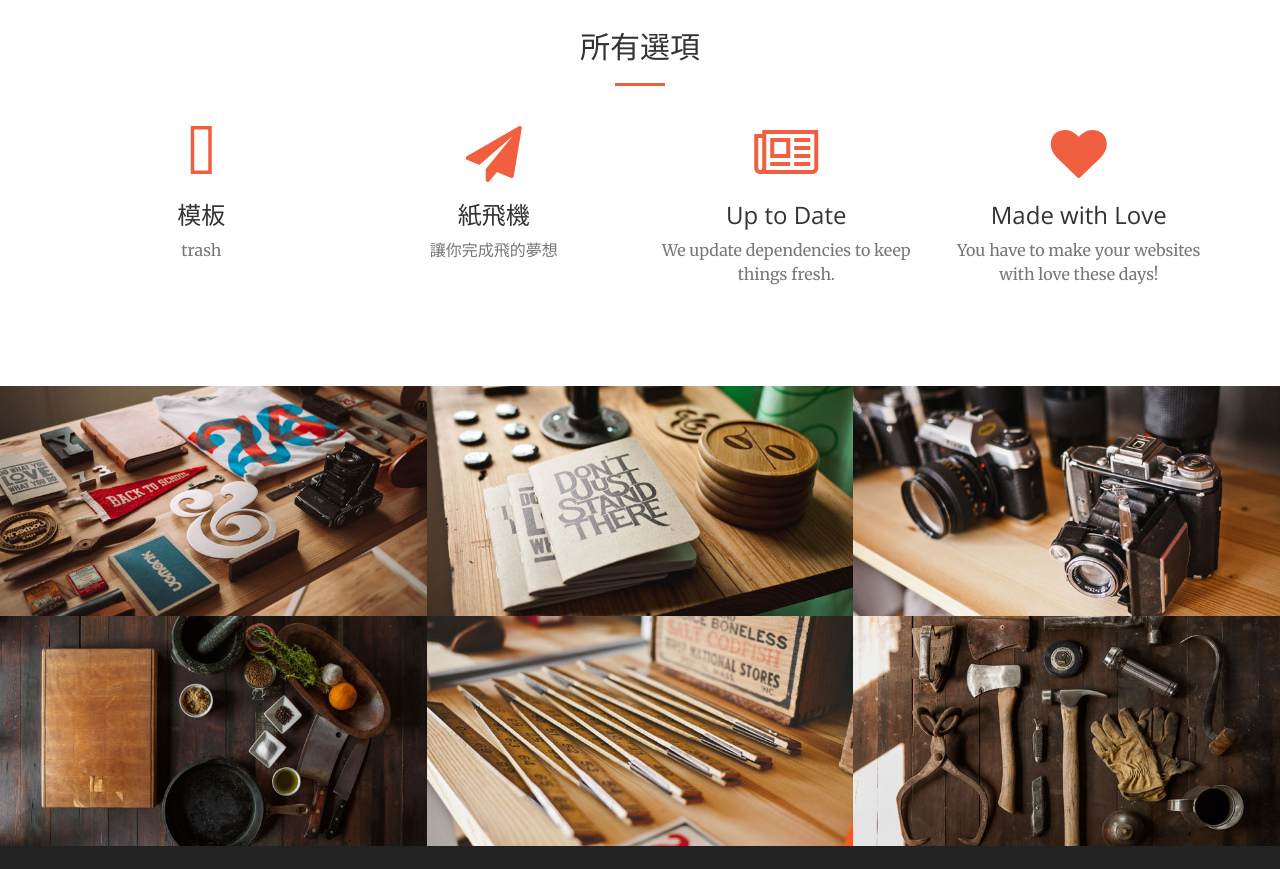
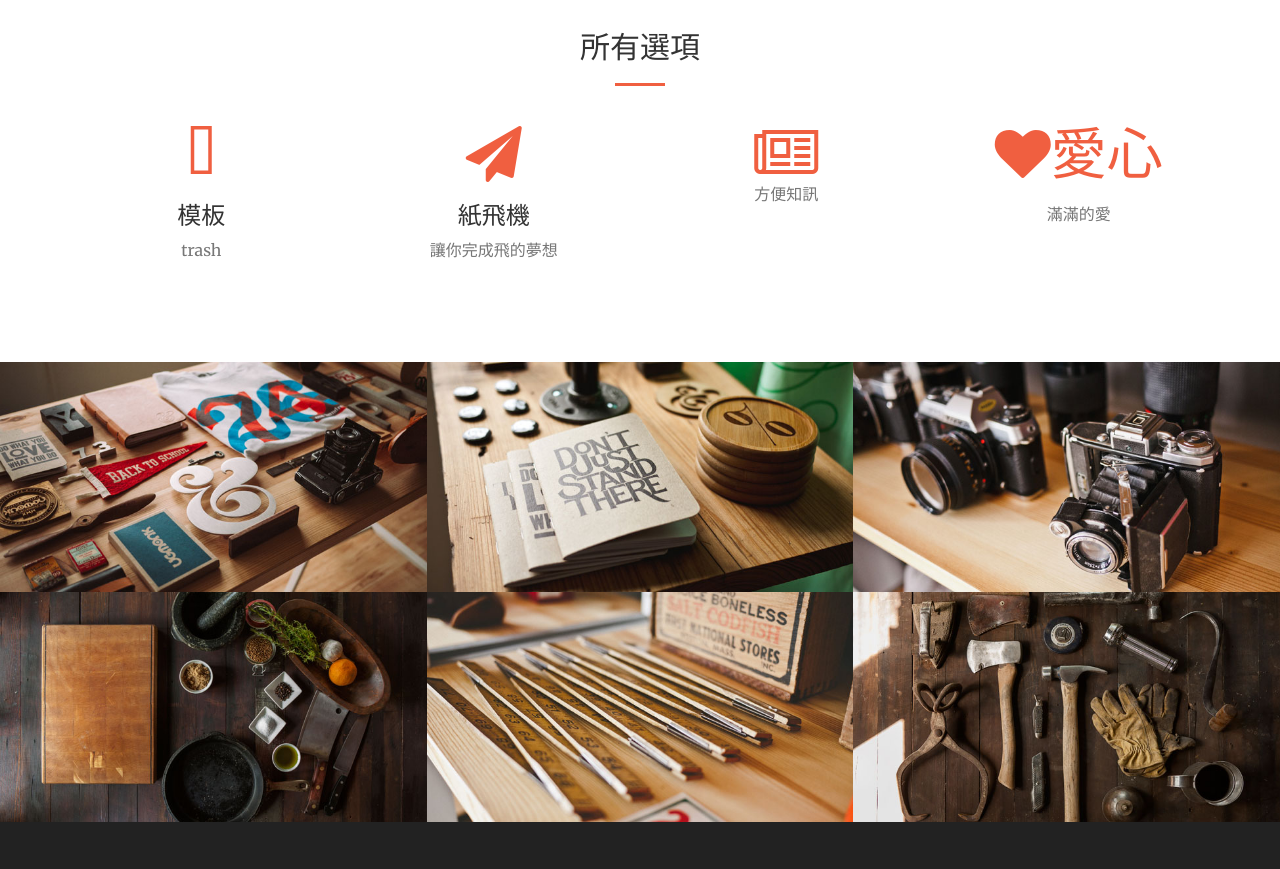
Before and after one commit to wayne930406/wayne, a website: page creative/index.html in a window 1280 px wide. Shown: the part 1240-2109 px from the top of the page. Drawn offline with nearby package versions, Linux system fonts and the light colour scheme.

Commit message:
45645454

```diff
--- a/creative/index.html
+++ b/creative/index.html
@@ -123,15 +123,15 @@
                 <div class="col-lg-3 col-md-6 text-center">
                     <div class="service-box">
                         <i class="fa fa-4x fa-newspaper-o text-primary sr-icons"></i>
-                        <h3>Up to Date</h3>
-                        <p class="text-muted">We update dependencies to keep things fresh.</p>
+                        <h3簡報/h3>
+                        <p class="text-muted">方便知訊</p>
                     </div>
                 </div>
                 <div class="col-lg-3 col-md-6 text-center">
                     <div class="service-box">
-                        <i class="fa fa-4x fa-heart text-primary sr-icons"></i>
-                        <h3>Made with Love</h3>
-                        <p class="text-muted">You have to make your websites with love these days!</p>
+                        <i class="fa fa-4x fa-heart text-primary sr-icons">愛心</i>
+                        <h3></h3>
+                        <p class="text-muted">滿滿的愛</p>
                     </div>
                 </div>
             </div>
```
